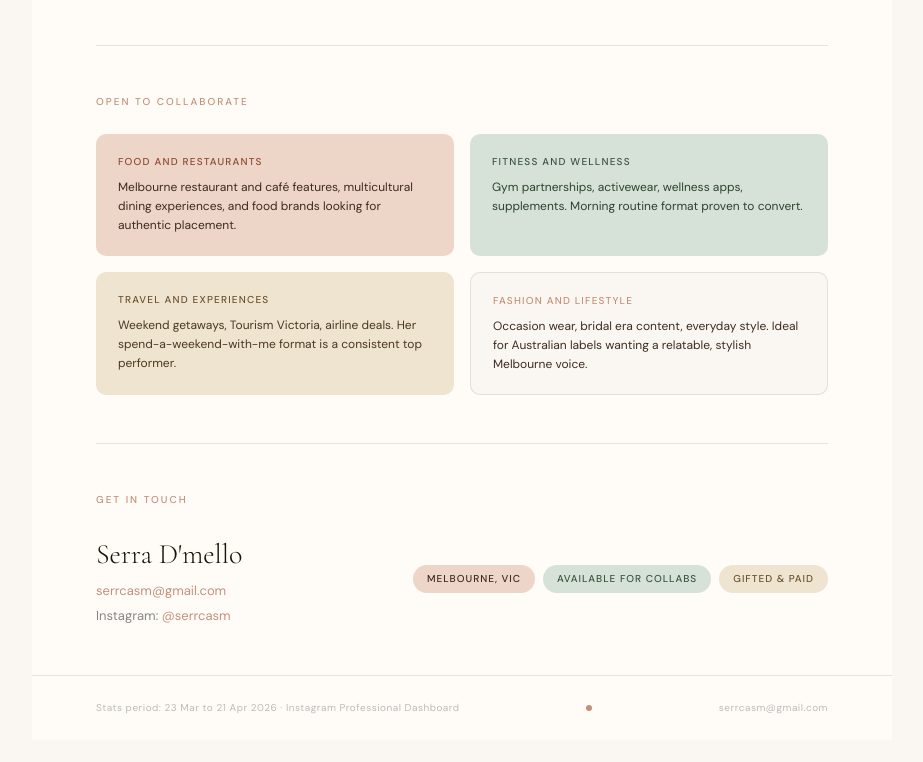
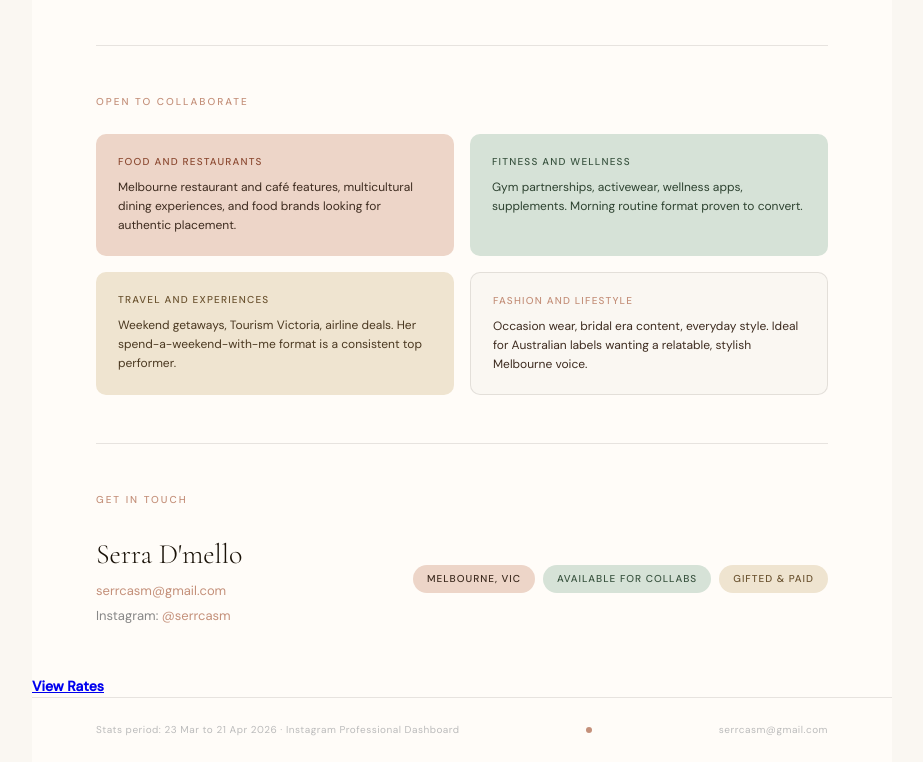
Before and after one commit to serradmello/Media-Kit, a plain HTML site: page index.html in a window 1280 px wide. Shown: the part 1790-2552 px from the top of the page, without its empty margins (178-1101 px from the left). Before the commit the page ends 2530 px from the top, so only its background shows below. Drawn offline with nearby package versions, Linux system fonts and the light colour scheme.

Commit message:
Update index.html

```diff
--- a/index.html
+++ b/index.html
@@ -575,6 +575,8 @@
 
   </div>
 
+ <a href="rates.html" style="font-weight:600;">View Rates</a>
+
   <!-- FOOTER -->
   <div class="footer">
     <span class="footer-note">Stats period: 23 Mar to 21 Apr 2026 · Instagram Professional Dashboard</span>
```
